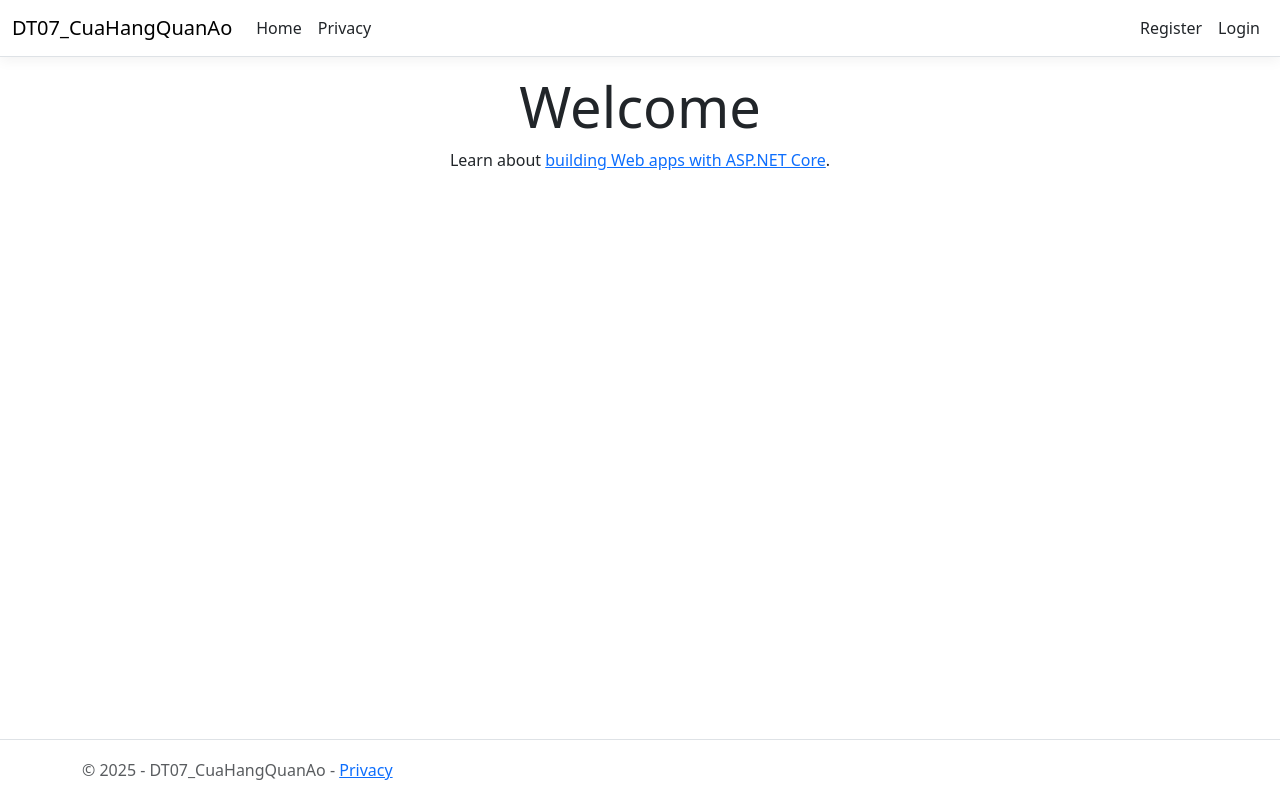
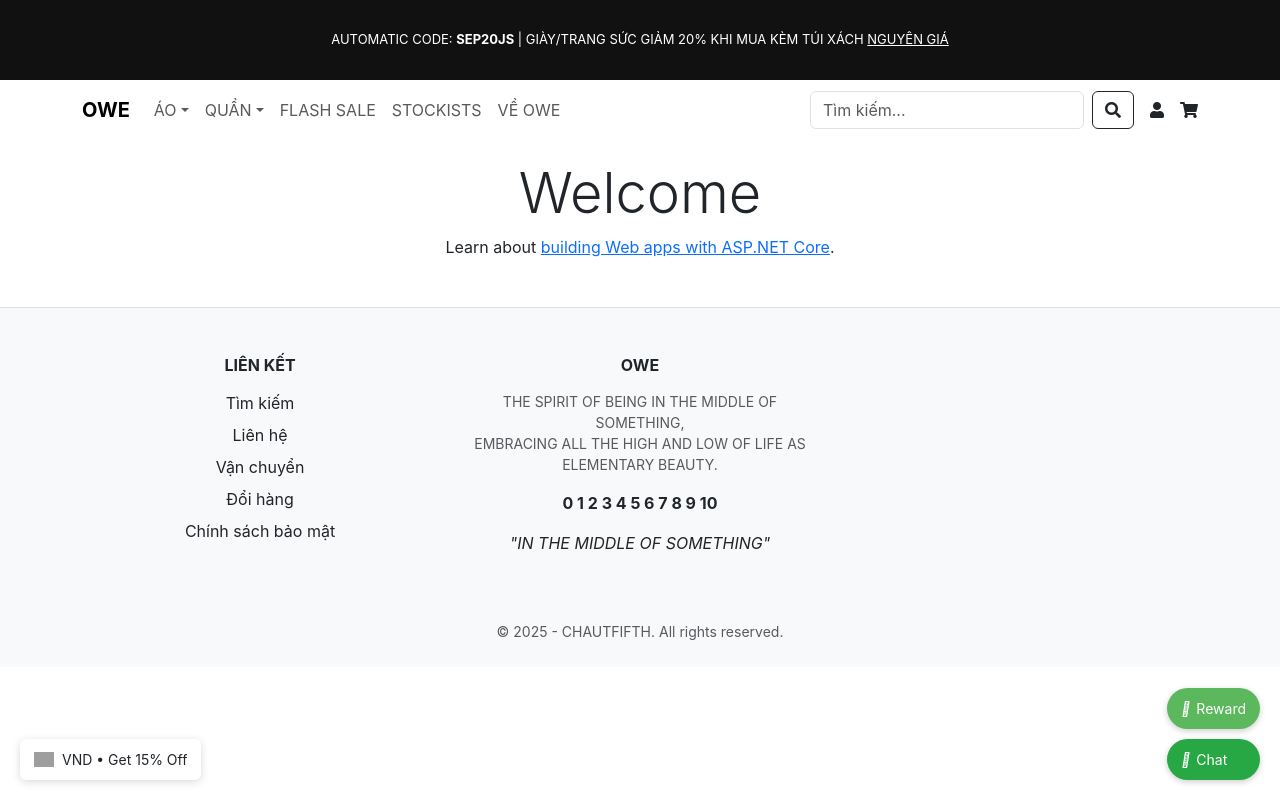
Before and after one commit to KimLon-hcm/DT07_CNPM_CHQA, an ASP.NET Core app: page / in a window 1280 px wide. Run offline with ASP.NET Core 8, Linux system fonts and the light colour scheme; style sheets or scripts are compiled from the project's sources; some libraries are stand-ins or nearby versions; grey boxes are pictures that could not be loaded.

Commit message:
Thêm Layout

```diff
--- a/CuaHangQuanAo/DT07_CuaHangQuanAo/Views/Shared/_Layout.cshtml
+++ b/CuaHangQuanAo/DT07_CuaHangQuanAo/Views/Shared/_Layout.cshtml
@@ -1,51 +1,226 @@
+@{
+    Layout = null;
+}
 <!DOCTYPE html>
-<html lang="en">
+<html lang="vi">
 <head>
     <meta charset="utf-8" />
-    <meta name="viewport" content="width=device-width, initial-scale=1.0" />
-    <title>@ViewData["Title"] - DT07_CuaHangQuanAo</title>
-    <script type="importmap"></script>
-    <link rel="stylesheet" href="~/lib/bootstrap/dist/css/bootstrap.min.css" />
-    <link rel="stylesheet" href="~/css/site.css" asp-append-version="true" />
-    <link rel="stylesheet" href="~/DT07_CuaHangQuanAo.styles.css" asp-append-version="true" />
+    <meta name="viewport" content="width=device-width, initial-scale=1" />
+    <title>@ViewBag.Title - OWE</title>
+
+    <!-- Bootstrap CSS -->
+    <link href="https://cdn.jsdelivr.net/npm/bootstrap@5.3.3/dist/css/bootstrap.min.css" rel="stylesheet" />
+    <link href="https://cdnjs.cloudflare.com/ajax/libs/font-awesome/5.15.4/css/all.min.css" rel="stylesheet" />
+    <link href="~/font/bootstrap-icons.css" rel="stylesheet" />
+
+    <style>
+        :root {
+            --accent: #c77b63;
+            --dark: #111;
+        }
+
+        body {
+            font-family: Inter, Arial, sans-serif;
+        }
+
+        .topbar {
+            background: #111;
+            color: #fff;
+            font-size: 13px;
+            text-align: center;
+            padding: 6px 10px;
+            height: 10vh;
+            align-content: center;
+        }
+
+            .topbar a {
+                color: #fff;
+                text-decoration: underline;
+            }
+
+        .hero-carousel .carousel-caption {
+            top: 50%;
+            transform: translateY(-50%);
+            bottom: auto;
+        }
+
+        .hero-carousel h1 {
+            font-size: 48px;
+            letter-spacing: 2px;
+        }
+
+        .popup {
+            position: fixed;
+            left: 20px;
+            bottom: 20px;
+            background: #fff;
+            padding: 10px 14px;
+            border-radius: 6px;
+            box-shadow: 0 2px 8px rgba(0, 0, 0, .15);
+            font-size: 14px;
+            display: flex;
+            align-items: center;
+            gap: 8px;
+        }
+
+            .popup img {
+                width: 20px;
+            }
+
+        #mainNav {
+            background: transparent;
+            transition: background-color 0.3s, box-shadow 0.3s;
+        }
+
+            #mainNav.scrolled {
+                background: #fff;
+                box-shadow: 0 2px 10px rgba(0, 0, 0, 0.1);
+            }
+
+        .container {
+            text-align: center;
+        }
+
+        .chatbox {
+            position: fixed;
+            right: 20px;
+            bottom: 20px;
+            display: flex;
+            flex-direction: column;
+            gap: 10px;
+            z-index: 1000;
+        }
+
+        .chatbtn {
+            display: flex;
+            align-items: center;
+            gap: 6px;
+            padding: 10px 14px;
+            border-radius: 30px;
+            font-size: 14px;
+            color: #fff;
+            cursor: pointer;
+            box-shadow: 0 2px 6px rgba(0, 0, 0, .2);
+        }
+
+        .reward {
+            background: #5cb85c;
+        }
+
+        .support {
+            background: #28a745;
+        }
+    </style>
 </head>
 <body>
-    <header>
-        <nav class="navbar navbar-expand-sm navbar-toggleable-sm navbar-light bg-white border-bottom box-shadow mb-3">
-            <div class="container-fluid">
-                <a class="navbar-brand" asp-area="" asp-controller="Home" asp-action="Index">DT07_CuaHangQuanAo</a>
-                <button class="navbar-toggler" type="button" data-bs-toggle="collapse" data-bs-target=".navbar-collapse" aria-controls="navbarSupportedContent"
-                        aria-expanded="false" aria-label="Toggle navigation">
+    <!-- Topbar -->
+    <div class="topbar fixed-top" style="z-index: 1030;">
+        AUTOMATIC CODE: <b>SEP20JS</b> | GIÀY/TRANG SỨC GIẢM 20% KHI MUA KÈM TÚI XÁCH
+        <a href="#">NGUYÊN GIÁ</a>
+    </div>
+
+    <!-- Navbar -->
+    <nav id="mainNav" class="navbar navbar-expand-lg fixed-top" style="top:70px; height:80px; z-index:1029;">
+        <div class="container">
+            <a class="navbar-brand fw-bold" href="@Url.Action("Index", "Home")">OWE</a>
+            <button class="navbar-toggler" type="button" data-bs-toggle="collapse" data-bs-target="#mainNav">
                 <span class="navbar-toggler-icon"></span>
             </button>
-                <div class="navbar-collapse collapse d-sm-inline-flex justify-content-between">
-                    <ul class="navbar-nav flex-grow-1">
-                        <li class="nav-item">
-                            <a class="nav-link text-dark" asp-area="" asp-controller="Home" asp-action="Index">Home</a>
+
+            <div class="collapse navbar-collapse" id="mainNav">
+                <ul class="navbar-nav me-auto mb-2 mb-lg-0">
+                    <!-- MENU -->
+                    <li class="nav-item dropdown">
+                        <a class="nav-link dropdown-toggle" href="#" data-bs-toggle="dropdown">ÁO</a>
+                        <ul class="dropdown-menu p-4">
+                            <li><a class="dropdown-item" href="#">Áo sơ mi</a></li>
+                            <li><a class="dropdown-item" href="#">Áo khoác</a></li>
+                            <li><a class="dropdown-item" href="#">Áo thun</a></li>
+                        </ul>
                     </li>
-                        <li class="nav-item">
-                            <a class="nav-link text-dark" asp-area="" asp-controller="Home" asp-action="Privacy">Privacy</a>
+
+                    <li class="nav-item dropdown">
+                        <a class="nav-link dropdown-toggle" href="#" data-bs-toggle="dropdown">QUẦN</a>
+                        <ul class="dropdown-menu p-4">
+                            <li><a class="dropdown-item" href="#">Quần jeans</a></li>
+                            <li><a class="dropdown-item" href="#">Quần tây</a></li>
+                            <li><a class="dropdown-item" href="#">Quần short</a></li>
+                        </ul>
                     </li>
+
+
+
+                    <li class="nav-item"><a class="nav-link" href="#">FLASH SALE</a></li>
+                    <li class="nav-item"><a class="nav-link" href="#">STOCKISTS</a></li>
+                    <li class="nav-item"><a class="nav-link" href="#">VỀ OWE</a></li>
                 </ul>
-                    <partial name="_LoginPartial" />
+
+                <div class="d-flex gap-3 align-items-center">
+                    <form class="d-flex">
+                        <input class="form-control me-2" type="search" placeholder="Tìm kiếm..." />
+                        <button class="btn btn-outline-dark" type="submit"><i class="fa fa-search"></i></button>
+                    </form>
+                    <a href="@Url.Action("Index", "Admin")" class="text-dark"><i class="fa fa-user"></i></a>
+                    <a href="@Url.Action("Index", "Cart")" class="text-dark"><i class="fa fa-shopping-cart"></i></a>
+                    @*   <a href="@Url.Action("Login", "Account")" class="text-dark"><i class="bi bi-box-arrow-in-right"></i> Đăng nhập</a> *@
+                </div>
             </div>
         </div>
     </nav>
-    </header>
-    <div class="container">
-        <main role="main" class="pb-3">
+
+
+    <main style="margin-top: 160px;">
         @RenderBody()
     </main>
+
+    <div class="popup">
+        <img src="https://flagcdn.com/w20/vn.png" alt="vn" /> VND • Get 15% Off
     </div>
 
-    <footer class="border-top footer text-muted">
+
+    <div class="chatbox">
+        <div class="chatbtn reward"><i class="fa-solid fa-gift"></i> Reward</div>
+        <div class="chatbtn support"><i class="fa-solid fa-comment"></i> Chat</div>
+    </div>
+
+
+    <footer class="bg-light text-dark pt-5 pb-4 mt-5 border-top">
         <div class="container">
-            &copy; 2025 - DT07_CuaHangQuanAo - <a asp-area="" asp-controller="Home" asp-action="Privacy">Privacy</a>
+            <div class="row">
+                <!-- Liên kết -->
+                <div class="col-md-4 mb-4">
+                    <h6 class="fw-bold mb-3">LIÊN KẾT</h6>
+                    <ul class="list-unstyled">
+                        <li><a href="#" class="text-dark text-decoration-none d-block mb-2">Tìm kiếm</a></li>
+                        <li><a href="#" class="text-dark text-decoration-none d-block mb-2">Liên hệ</a></li>
+                        <li><a href="#" class="text-dark text-decoration-none d-block mb-2">Vận chuyển</a></li>
+                        <li><a href="#" class="text-dark text-decoration-none d-block mb-2">Đổi hàng</a></li>
+                        <li><a href="#" class="text-dark text-decoration-none d-block">Chính sách bảo mật</a></li>
+                    </ul>
+                </div>
+
+                <!-- Giới thiệu -->
+                <div class="col-md-4 mb-4 text-center">
+                    <h6 class="fw-bold mb-3">OWE</h6>
+                    <p class="small text-muted">
+                        THE SPIRIT OF BEING IN THE MIDDLE OF SOMETHING,<br />
+                        EMBRACING ALL THE HIGH AND LOW OF LIFE AS<br />
+                        ELEMENTARY BEAUTY.
+                    </p>
+                    <p class="fw-bold">0 1 2 3 4 5 6 7 8 9 10</p>
+                    <p class="fst-italic">"IN THE MIDDLE OF SOMETHING"</p>
+                </div>
+            </div>
+
+            <div class="row mt-4">
+                <div class="col text-center">
+                    <small class="text-muted">© 2025 - CHAUTFIFTH. All rights reserved.</small>
+                </div>
+            </div>
         </div>
     </footer>
-    <script src="~/lib/jquery/dist/jquery.min.js"></script>
-    <script src="~/lib/bootstrap/dist/js/bootstrap.bundle.min.js"></script>
-    <script src="~/js/site.js" asp-append-version="true"></script>
-    @await RenderSectionAsync("Scripts", required: false)
+    <script src="https://cdn.jsdelivr.net/npm/bootstrap@5.3.8/dist/js/bootstrap.bundle.min.js"></script>
+
+    @RenderSection("Scripts", required: false)
 </body>
 </html>
```
Lines whose indentation alone changed are shown as unchanged.
